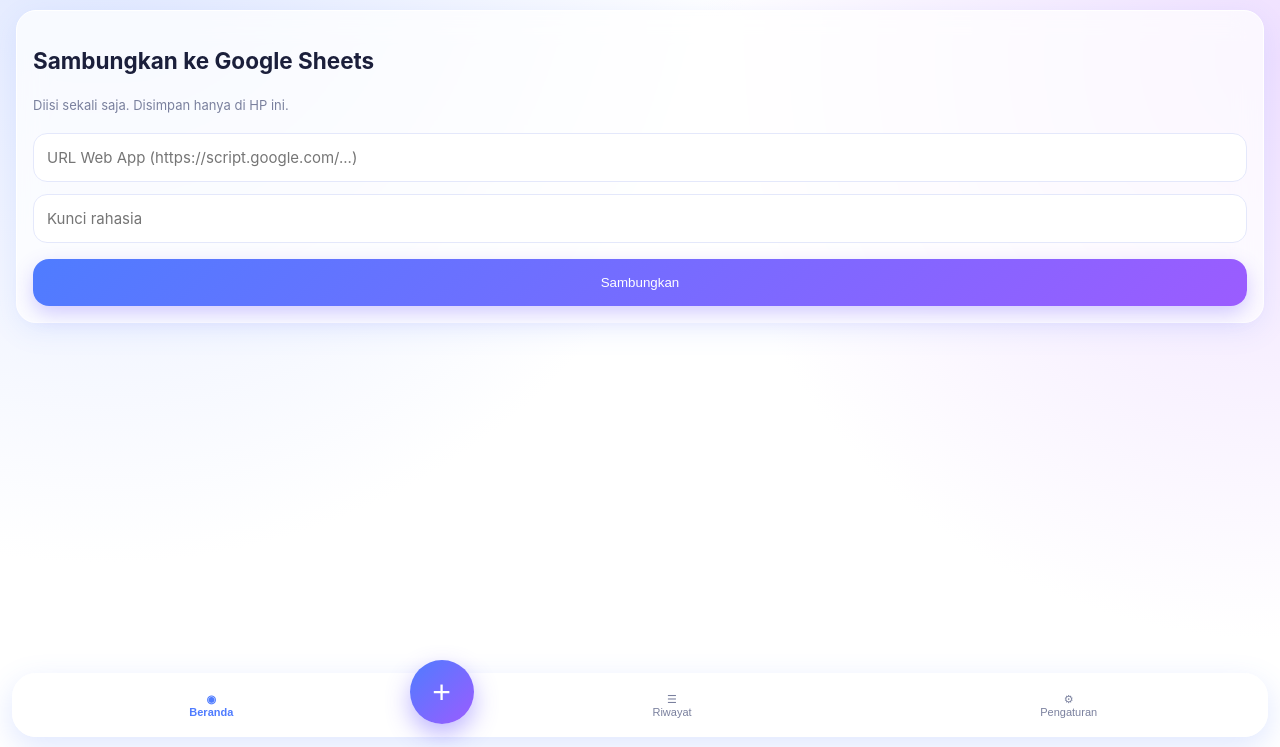
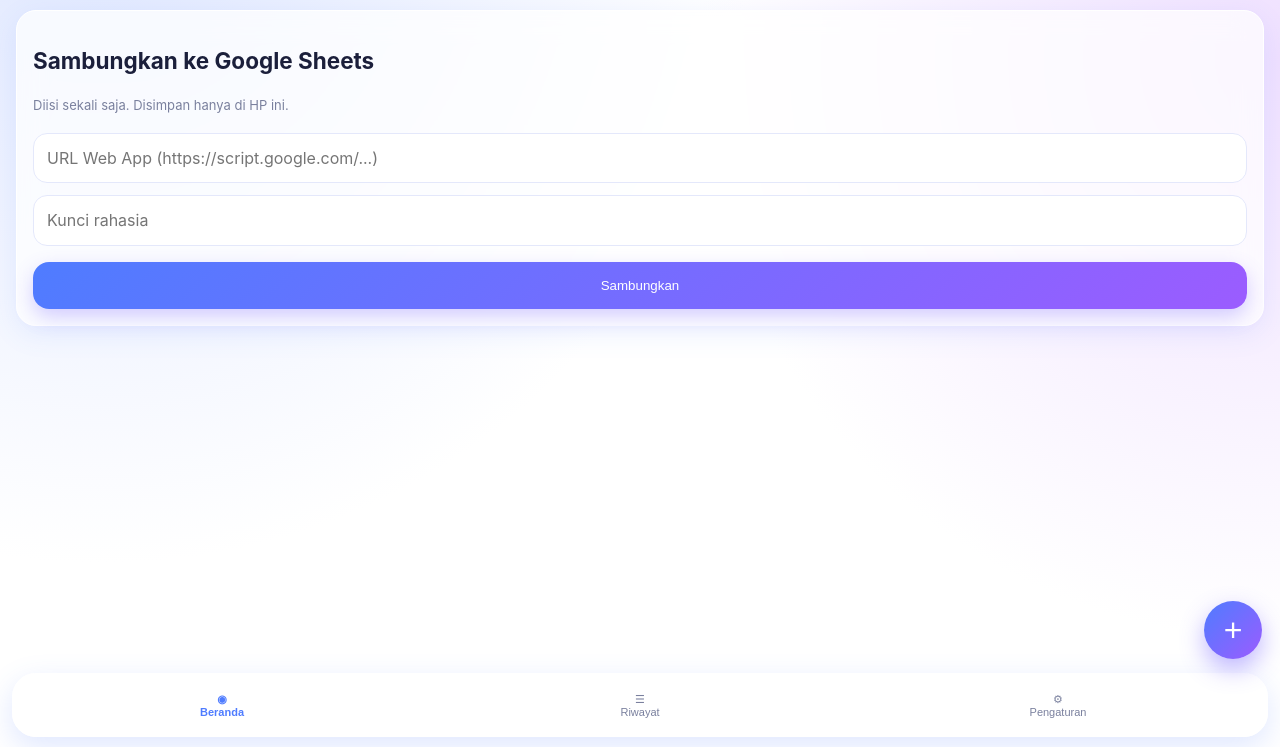
Before and after one commit to luxmanbgs/Catat-Uang, a plain HTML site: page index.html in a window 1280 px wide. Shown: the part 53-800 px from the top of the page. Drawn offline with Linux system fonts and the light colour scheme.

Commit message:
Add files via upload

```diff
--- a/index.html
+++ b/index.html
@@ -39,10 +39,16 @@ nav .fab{flex:none;width:64px;height:64px;margin-top:-26px;border-radius:50%;bac
 .dh{display:flex;justify-content:space-between;margin:14px 0 2px;font-size:12px;font-weight:700;color:var(--m);text-transform:uppercase;letter-spacing:.4px}.dh:first-child{margin-top:0}
 .trs{overflow-x:auto;margin-top:8px}.tr2{display:flex;align-items:flex-end;gap:4px;height:130px;width:max-content;min-width:100%}.tb{width:26px;height:100%;display:flex;flex-direction:column;justify-content:flex-end;align-items:center}.tb i{width:100%;background:var(--g);border-radius:4px 4px 0 0;min-height:2px}.tb small{font-size:9px;color:var(--m);margin-top:3px;white-space:nowrap}
 .btn.c{background:#fff;color:var(--m);box-shadow:none;border:1px solid #e4e8fb}nav button{font-size:11px}
+html,body{overflow-x:hidden;max-width:100%;overscroll-behavior-x:none}body{position:relative;padding-bottom:calc(150px + env(safe-area-inset-bottom))}
+input,select{font-size:16px;max-width:100%;min-width:0}input[type=date]{-webkit-appearance:none;appearance:none;display:block;width:100%;min-height:50px}
+.grid2>*,.card,.it>div:first-child{min-width:0}.it>div:first-child{overflow-wrap:anywhere}.dh{gap:8px}.card{max-width:100%}
+nav .fab{display:none}nav button{min-width:0}
+.fab{position:fixed;right:18px;bottom:calc(88px + env(safe-area-inset-bottom));width:58px;height:58px;border:0;border-radius:50%;background:var(--g);color:#fff;font-size:32px;line-height:1;box-shadow:0 10px 24px rgba(111,92,255,.45);z-index:6;transition:transform .15s}.fab:active{transform:scale(.92)}
+body[data-v=set] .fab{display:none}
 </style></head><body>
 <header><h1>Catat Uang</h1><div><button class=ib onclick="load()" title="Muat ulang">⟳</button><button class=ib onclick="out()" title="Putuskan koneksi">⏻</button></div></header>
 <main id=main></main>
-<nav><button id=n1 onclick="go('home')">◉<br>Beranda</button><button class="fab" onclick="openForm()" aria-label="Tambah Transaksi">+</button><button id=n2 onclick="go('hist')">☰<br>Riwayat</button><button id=n3 onclick="go('set')">⚙<br>Pengaturan</button></nav>
+<nav><button id=n1 onclick="go('home')">◉<br>Beranda</button><button id=n2 onclick="go('hist')">☰<br>Riwayat</button><button id=n3 onclick="go('set')">⚙<br>Pengaturan</button></nav><button class="fab" onclick="openForm()" aria-label="Tambah Transaksi">+</button>
 <script>
 const $=s=>document.querySelector(s),esc=s=>String(s??'').replace(/[&<>"]/g,c=>({'&':'&amp;','<':'&lt;','>':'&gt;','"':'&quot;'}[c])),rp=n=>'Rp '+Math.round(n).toLocaleString('id-ID');
 let D,cfg=JSON.parse(localStorage.cfg||'null'),F={m:'gaji',pi:0,from:'',to:''},H={q:'',c:'',f:'',t:''},V='home',f=null,busy=0;
@@ -95,7 +101,7 @@ function sett(){const gs=[...new Set(D.exp.map(x=>x[1]))];return`<div class=card
 async function saveBud(){const it=[];document.querySelectorAll('.bi').forEach(e=>{const v=+e.value.replace(/\D/g,'')||0,r=D.exp.find(x=>x[0]===e.dataset.n);if(r&&(+r[2]||0)!==v)it.push([r[0],v])});
  if(!it.length)return toast('Belum ada perubahan',0);const b=$('#sbb');b.disabled=1;b.textContent='Menyimpan…';
  try{await api('bud',{items:it});it.forEach(([n,v])=>{D.exp.find(x=>x[0]===n)[2]=v});cs();render();toast('Anggaran tersimpan ✓')}catch(x){b.disabled=0;b.textContent='Simpan Anggaran';toast('Gagal menyimpan: '+x.message,0)}}
-function render(){const m=$('#main');$('#n1').className=V==='home'?'on':'';$('#n2').className=V==='hist'?'on':'';$('#n3').className=V==='set'?'on':'';
+function render(){const m=$('#main');document.body.dataset.v=V;$('#n1').className=V==='home'?'on':'';$('#n2').className=V==='hist'?'on':'';$('#n3').className=V==='set'?'on':'';
  if(!cfg)return setup();if(!D){m.innerHTML='<div class=sk></div><div class=sk></div><div class=sk></div>';return}
  m.innerHTML=V==='home'?filters()+home():V==='hist'?hist():sett();if(V==='hist')hl();document.querySelectorAll('.trs').forEach(e=>e.scrollLeft=e.scrollWidth)}
 function go(v){V=v;render();scrollTo(0,0)}
```
